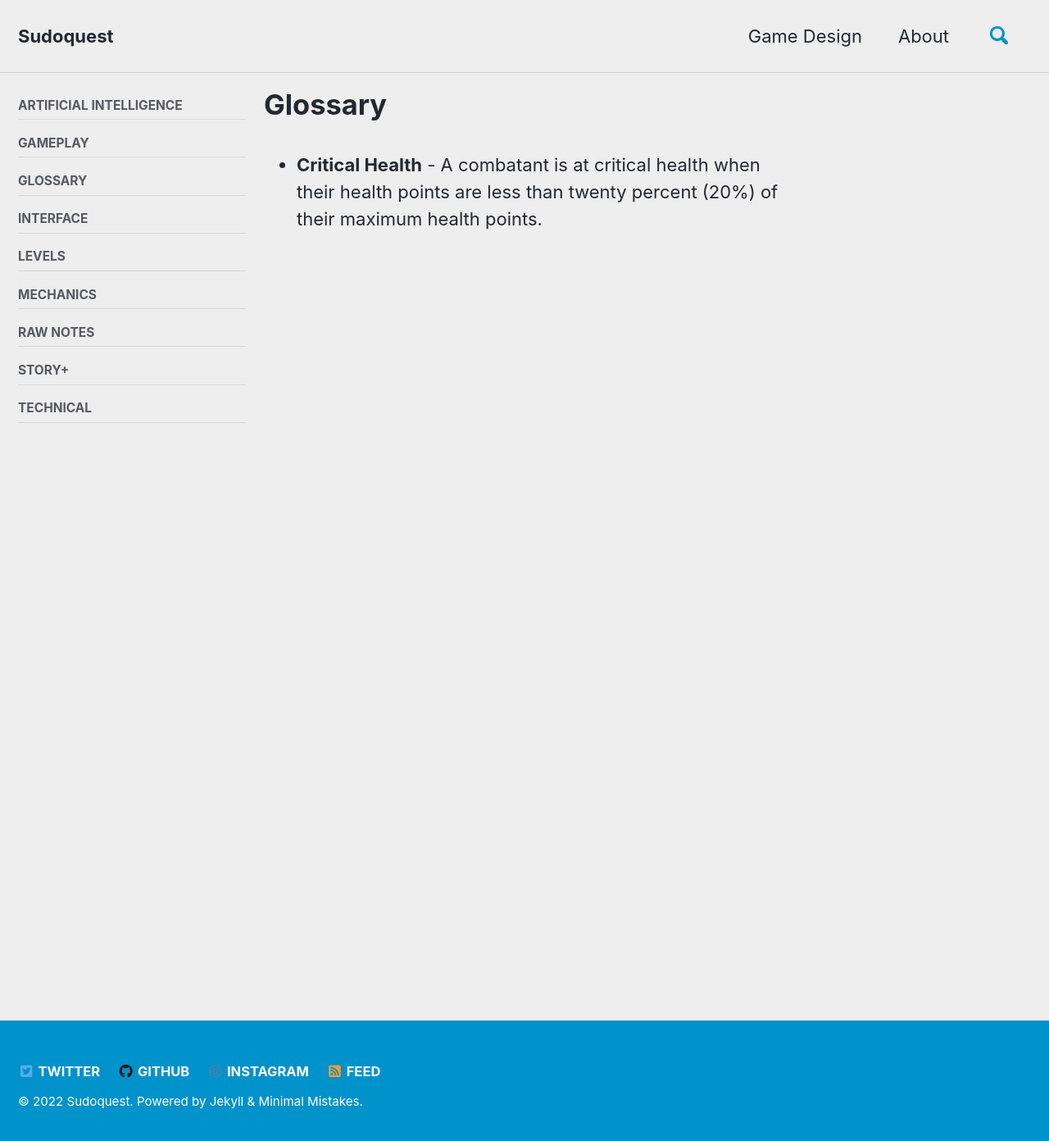
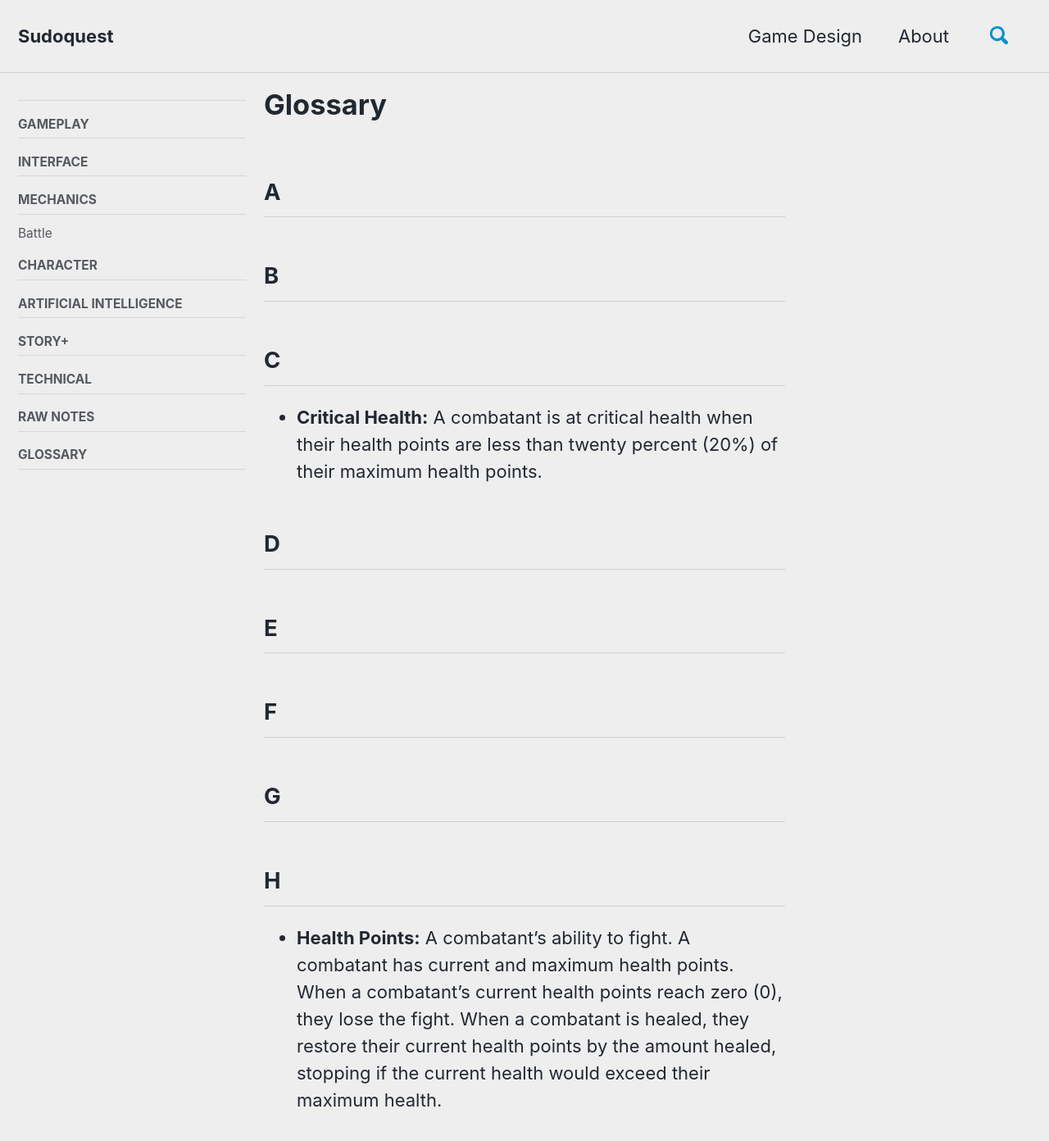
Before and after one commit to alyons/sudoquest_python, a Jekyll site: the page built from docs/_sudoquest/glossary.md, in a window 1280 px wide and 1400 px high. Shown: the top 1392 px of the window at 82% size. Built offline with Jekyll 4.4.1, drawn with Linux system fonts in a browser that asks for light colours; cached includes are drawn as plain includes; some of the changed text lies outside the part shown.

Commit message:
chore: complete more work towards final layout

```diff
--- a/docs/_sudoquest/glossary.md
+++ b/docs/_sudoquest/glossary.md
@@ -3,4 +3,64 @@ permalink: /gdd/glossary/
 title: "Glossary"
 ---
 
-- **Critical Health** - A combatant is at critical health when their health points are less than twenty percent (20%) of their maximum health points.
+## A
+
+## B
+
+## C
+
+- **Critical Health:** A combatant is at critical health when their health points are less than twenty percent (20%) of their maximum health points.
+
+## D
+
+## E
+
+## F
+
+## G
+
+## H
+
+- **Health Points:** A combatant's ability to fight. A combatant has current and maximum health points. When a combatant's current health points reach zero (0), they lose the fight. When a combatant is healed, they restore their current health points by the amount healed, stopping if the current health would exceed their maximum health.
+
+## I
+
+## J
+
+## K
+
+## L
+
+## M
+
+- **Mana:** A combatant's ability to use skills in combat. Mana comes in three forms: Physical, Magical, and Spiritual. (Name changes? Magical => Arcane).
+
+- **Mana Pool:** The amount of Mana a combatant currently has as well as the maximum they can hold.
+
+## N
+
+## O
+
+## P
+
+## Q
+
+## R
+
+## S
+
+- **Skill:** An action a combatant can take in combat to effect the state of combat. Skills take on many forms and consume mana (and sometimes other resources). Skills can have a cooldown to prevent their use too many times in combat.
+
+## T
+
+## U
+
+## V
+
+## W
+
+## X
+
+## Y
+
+## Z
--- a/docs/_sudoquest/levels.md
+++ b/docs/_sudoquest/levels.md
@@ -1,6 +1,6 @@
 ---
-permalink: /gdd/levels/
-title: "Levels"
+permalink: /gdd/character/
+title: "Character"
 ---
 
 Will this be the chapters which are built within the story? If so, is this section necessary or should this still be separate?
```
Also changed, not shown: docs/_data/navigation.yml (+19 -24 lines), docs/_sudoquest/battle.md (added, +43 -0 lines), docs/_sudoquest/classes.md (added, +20 -0 lines), docs/_sudoquest/default.md (deleted, +0 -6 lines), docs/_sudoquest/difficulty.md (added, +22 -0 lines), docs/_sudoquest/gameplay.md (+19 -1 lines), docs/_sudoquest/interface.md (+26 -0 lines), docs/_sudoquest/raw_notes.md (+18 -0 lines), docs/_sudoquest/skills.md (added, +88 -0 lines), docs/README.md (deleted).
